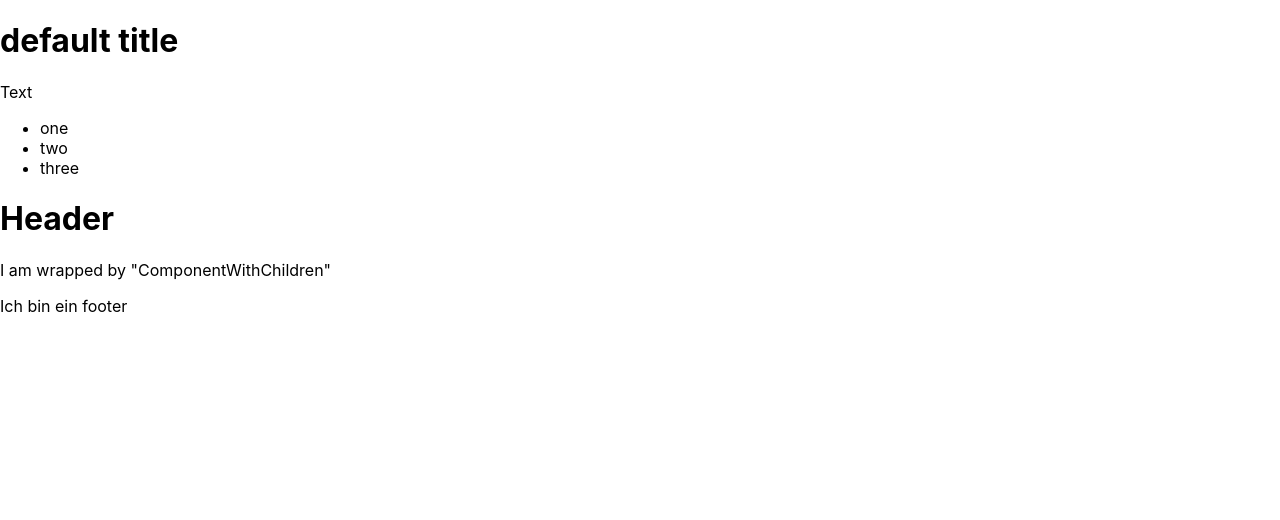
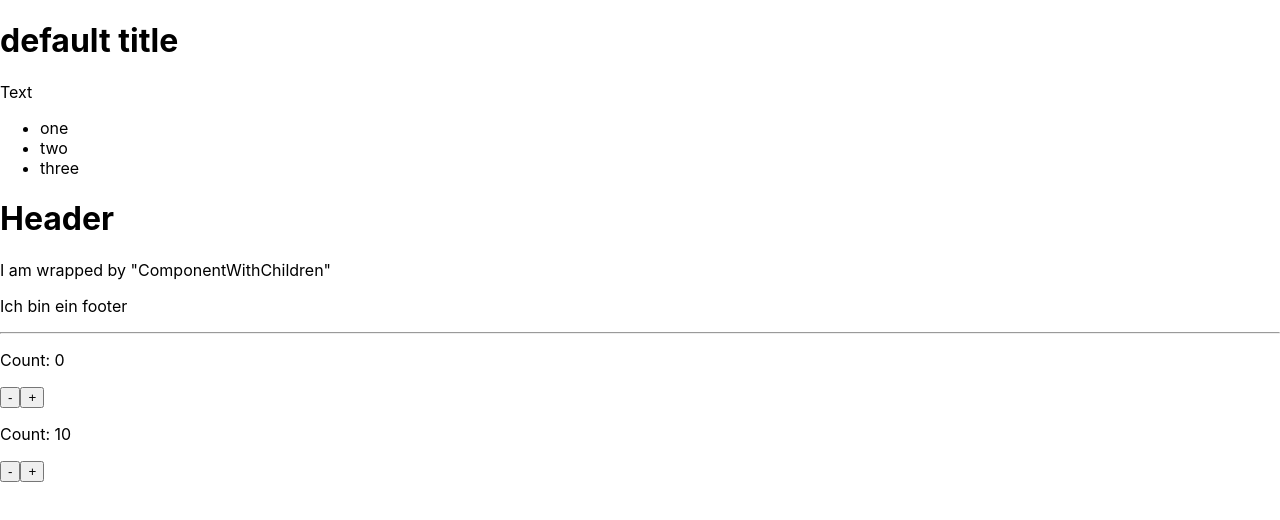
Before and after one commit to sandstorm/React-TypeScript-march2021, a React (Create React App) app: page / in a window 1280 px wide. Shown: the top 520 px of the page. Built offline with nearby package versions, Linux system fonts and the light colour scheme.

Commit message:
TASK: Counter Example & hooks

```diff
--- a/src/App.tsx
+++ b/src/App.tsx
@@ -1,7 +1,7 @@
-import {useState} from 'react';
 import './App.css';
 import Article from './Components/Article'
 import ComponentWithChildren from './Components/ComponentWithChildren';
+import Counter from './Components/Counter'
 import ListOfStrings, {User} from './Components/ListOfStrings'
 
 const myListFromApi: Array<User> = [
@@ -30,6 +30,11 @@ function App() {
       >
         <p>I am wrapped by "ComponentWithChildren"</p>
       </ComponentWithChildren>
+      <hr />
+
+      <Counter />
+      <Counter initialCount={10} step={10} />
+
     </div>
   );
 }
--- a/src/Components/ComponentWithChildren.tsx
+++ b/src/Components/ComponentWithChildren.tsx
@@ -1,11 +1,11 @@
-import React from 'react'
+import React, {FC} from 'react'
 
 export type Props = {
   footer: React.ReactNode
   header: React.ReactNode
-  children?: React.ReactNode
+  children: React.ReactNode
 }
-const ComponentWithChildren = (props: Props) => {
+const ComponentWithChildren: FC<Props> = (props) => {
   return (
     <div>
       {props.header}
--- /dev/null
+++ b/src/Components/Counter.tsx
@@ -0,0 +1,21 @@
+import {FC, memo} from 'react'
+import useCounter from './hooks/useCounter'
+
+type Props = {
+    initialCount?: number
+    step?: number
+}
+
+const Counter: FC<Props> = (props) => {
+    const {count, increment, decrement} = useCounter(props.initialCount, props.step)
+
+    return (
+        <div>
+            <p>Count: {count}</p>
+            <button onClick={decrement}> - </button>
+            <button onClick={increment}> + </button>
+        </div>
+    )
+}
+
+export default memo(Counter)
--- /dev/null
+++ b/src/Components/hooks/useCounter.ts
@@ -0,0 +1,19 @@
+import {useState} from 'react'
+
+const useCounter = (
+    initialCount: number = 0,
+    step: number = 1,
+) => {
+    const [count, setCount] = useState(initialCount)
+
+    const increment = () => setCount(count + step)
+    const decrement = () => setCount(count - step)
+
+    return {
+        count,
+        increment,
+        decrement,
+    }
+}
+
+export default useCounter
```
Also changed, not shown: src/Components/ControlledInput.tsx (added, +7 -0 lines), 1 other file (tests, documents, lock files or other folders).
